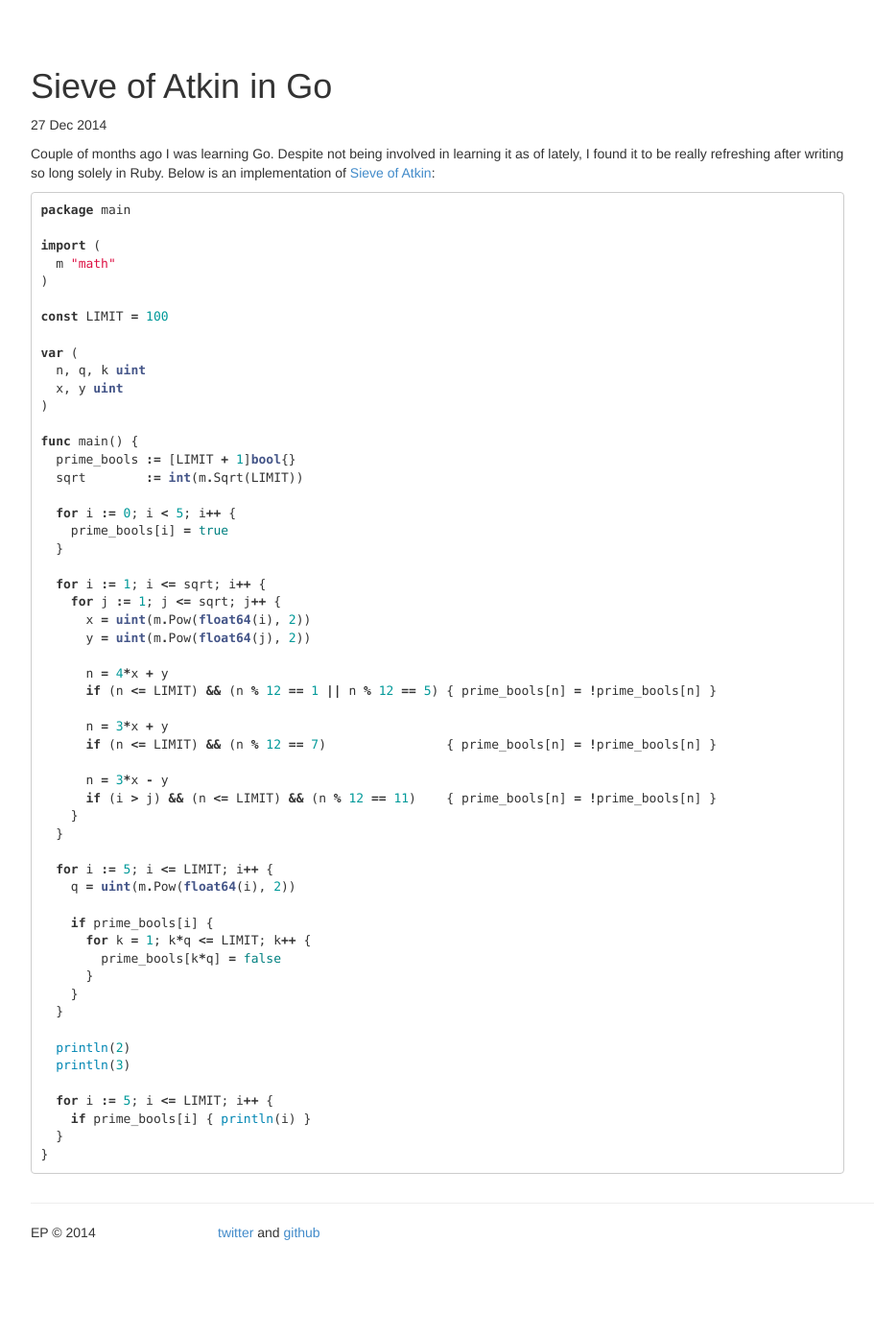
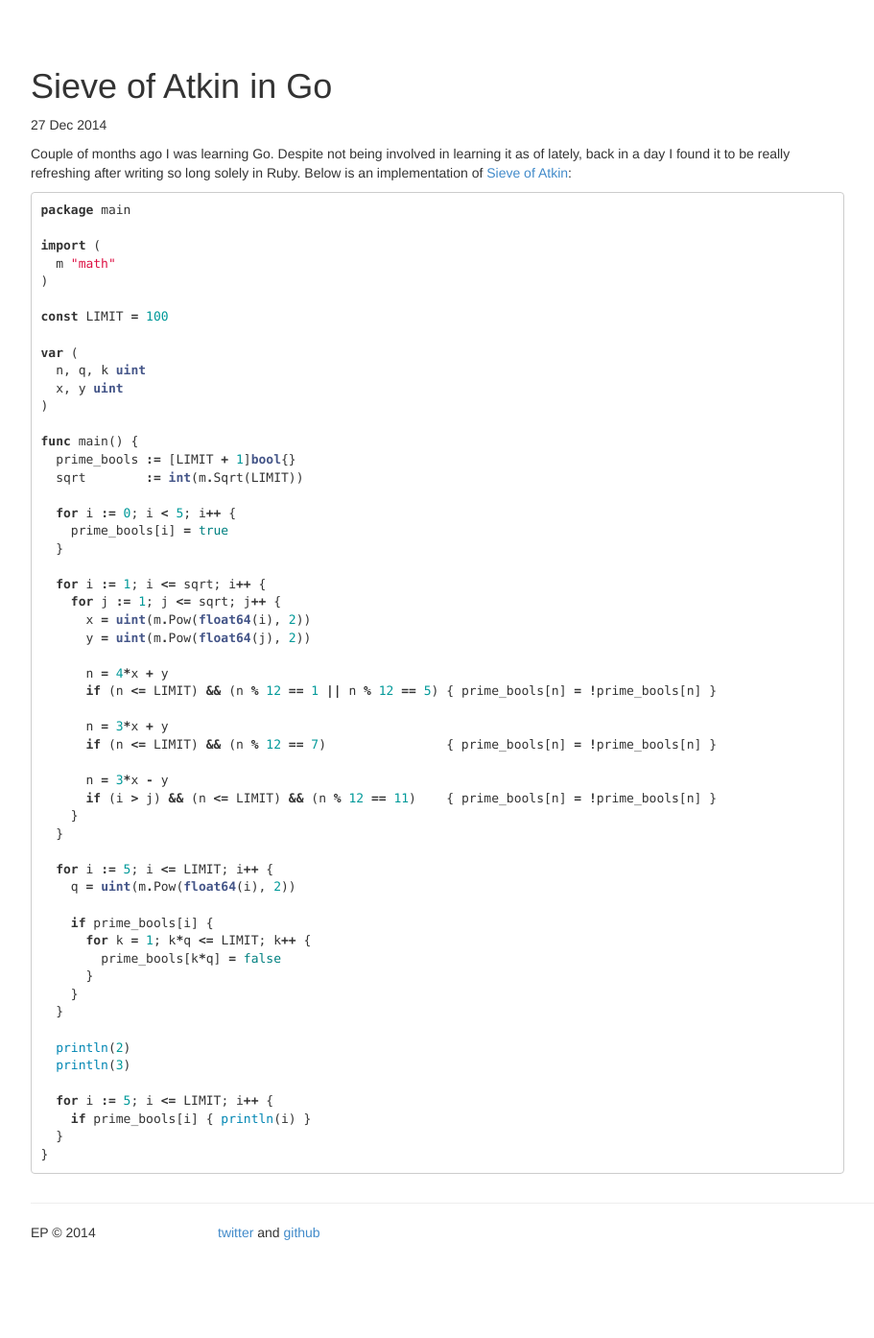
Before and after one commit to gmile/gmile.github.io, a Jekyll site: the page built from _posts/2014-12-27-sieve-of-atkin-go.md, in a window 1280 px wide. Shown: the whole page at 96% size, without its empty margins (38-949 px from the left). Built offline with Jekyll 4.4.1, drawn with Linux system fonts in a browser that asks for light colours; Markdown is read by kramdown in place of the engine named in the settings.

Commit message:
Use more english

````diff
--- a/_posts/2014-12-27-sieve-of-atkin-go.md
+++ b/_posts/2014-12-27-sieve-of-atkin-go.md
@@ -6,7 +6,7 @@ description: Trying out Go programming language
 categories: development
 ---
 
-Couple of months ago I was learning Go. Despite not being involved in learning it as of lately, I found it to be really refreshing after writing so long solely in Ruby. Below is an implementation of [Sieve of Atkin](http://en.wikipedia.org/wiki/Sieve_of_Atkin):
+Couple of months ago I was learning Go. Despite not being involved in learning it as of lately, back in a day I found it to be really refreshing after writing so long solely in Ruby. Below is an implementation of [Sieve of Atkin](http://en.wikipedia.org/wiki/Sieve_of_Atkin):
 
 ```go
 package main
````
